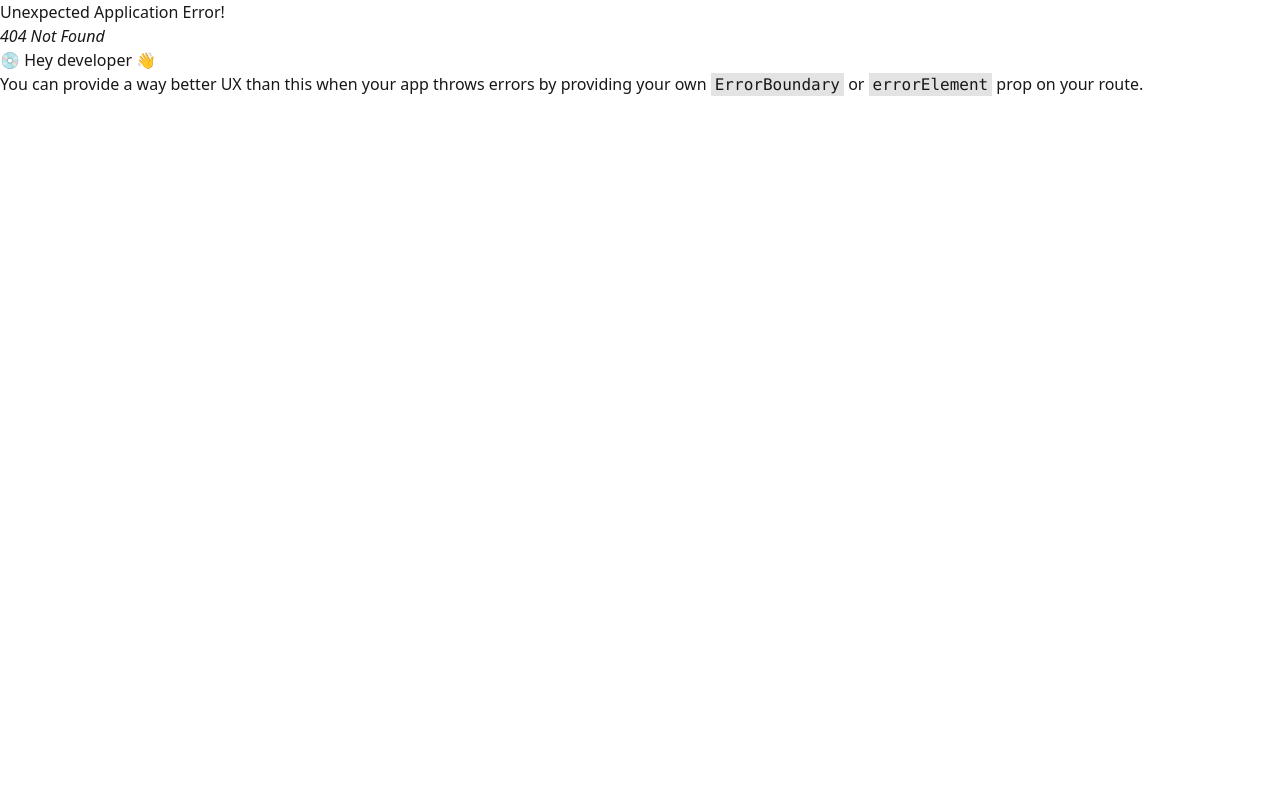
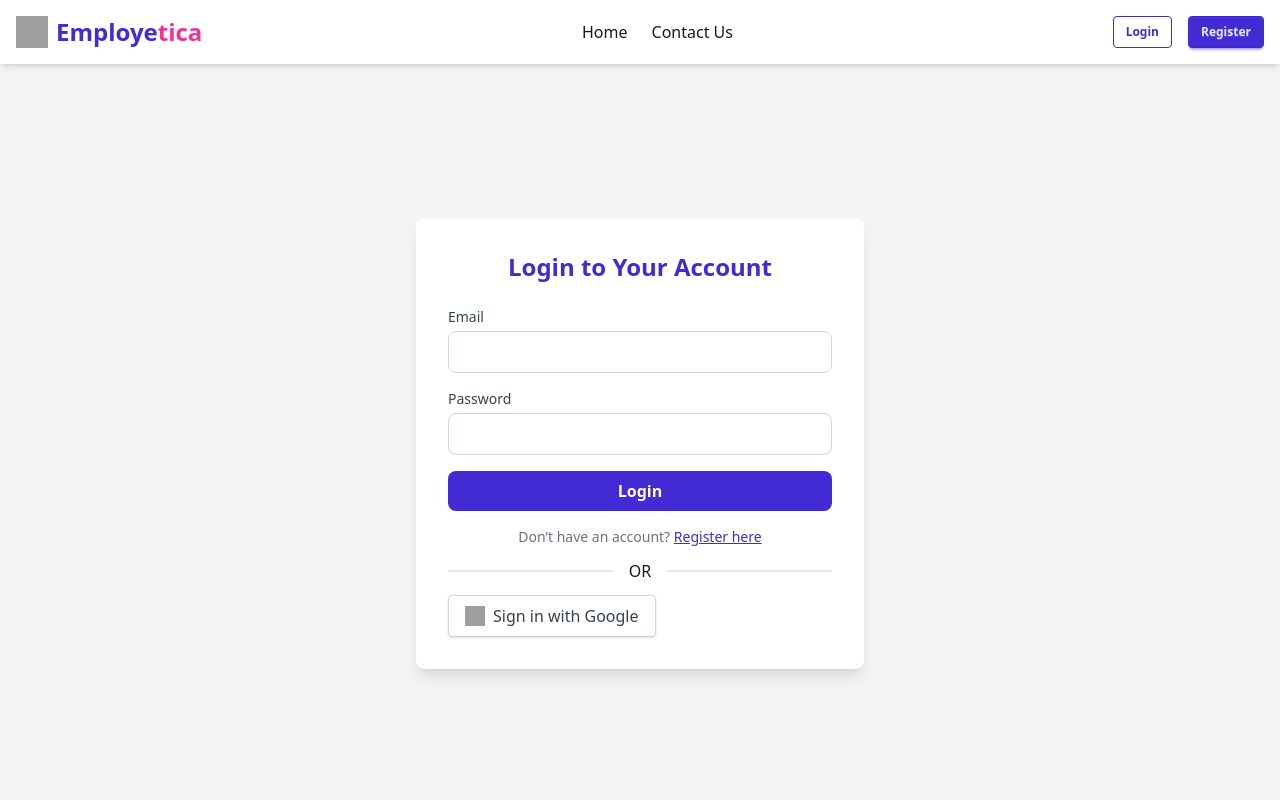
Before and after one commit to nurislam243/Employetica-client, a React (Vite) app: page /login in a window 1280 px wide. Before the commit this address had no page. Shown: the top 800 px of the page. Built offline with nearby package versions, Linux system fonts and the light colour scheme; grey boxes are pictures that could not be loaded.

Commit message:
change registration form

```diff
--- a/package.json
+++ b/package.json
@@ -11,11 +11,14 @@
   },
   "dependencies": {
     "@tailwindcss/vite": "^4.1.11",
+    "axios": "^1.10.0",
     "firebase": "^11.10.0",
     "react": "^19.1.0",
     "react-dom": "^19.1.0",
+    "react-hook-form": "^7.60.0",
     "react-icons": "^5.5.0",
     "react-router": "^7.6.3",
+    "sweetalert2": "^11.22.2",
     "swiper": "^11.2.10",
     "tailwindcss": "^4.1.11"
   },
--- /dev/null
+++ b/src/components/shared/GoogleLogin/GoogleLogin.jsx
@@ -0,0 +1,63 @@
+import { GoogleAuthProvider, signInWithPopup } from "firebase/auth";
+import Swal from "sweetalert2";
+import { auth } from "../../../firebase/firebase.init";
+
+
+const GoogleLogin = () => {
+    const provider = new GoogleAuthProvider();
+
+    const handleGoogleLogin = async () => {
+        try {
+        const result = await signInWithPopup(auth, provider);
+        const user = result.user;
+
+        // Prepare user data to save in MongoDB
+        const userData = {
+            name: user.displayName,
+            email: user.email,
+            photo: user.photoURL,
+            role: "Employee",
+            salary: 25000,
+            bank_account_no: "AC123456789",
+            designation: "Support Staff",
+        };
+
+        // Send to backend
+        const res = await fetch("https://your-backend-url.com/users", {
+            method: "POST",
+            headers: { "Content-Type": "application/json" },
+            body: JSON.stringify(userData),
+        });
+
+        if (res.ok) {
+            Swal.fire({
+            title: "Login Successful!",
+            text: `Welcome, ${user.displayName}`,
+            icon: "success",
+            timer: 2000,
+            showConfirmButton: false,
+            });
+        } else {
+            throw new Error("Failed to save user info.");
+        }
+        } catch (err) {
+        Swal.fire({
+            title: "Login Failed!",
+            text: err.message,
+            icon: "error",
+        });
+        }
+    };
+
+    return (
+        <button
+        onClick={handleGoogleLogin}
+        className="bg-white border border-gray-300 hover:bg-gray-100 text-gray-700 font-medium py-2 px-4 rounded shadow inline-flex items-center gap-2"
+        >
+        <img src="https://img.icons8.com/color/48/google-logo.png" alt="Google" className="w-5 h-5" />
+        Sign in with Google
+        </button>
+    );
+};
+
+export default GoogleLogin;
--- /dev/null
+++ b/src/pages/Auth/Login/Login.jsx
@@ -0,0 +1,107 @@
+import { useForm } from "react-hook-form";
+import Swal from "sweetalert2";
+import { signInWithEmailAndPassword } from "firebase/auth";
+
+import { useNavigate } from "react-router";
+import { auth } from "../../../firebase/firebase.init";
+import GoogleLogin from "../../../components/shared/GoogleLogin/GoogleLogin";
+
+const Login = () => {
+  const navigate = useNavigate();
+  const {
+    register,
+    handleSubmit,
+    setError,
+    formState: { errors, isSubmitted },
+  } = useForm();
+
+  const onSubmit = async ({ email, password }) => {
+    try {
+      const userCredential = await signInWithEmailAndPassword(auth, email, password);
+
+      Swal.fire({
+        icon: "success",
+        title: "Login Successful",
+        showConfirmButton: false,
+        timer: 1500,
+      });
+
+      navigate("/dashboard");
+    } catch (error) {
+      let message = "Login failed!";
+      if (error.code === "auth/user-not-found") {
+        message = "User not found.";
+      } else if (error.code === "auth/wrong-password") {
+        message = "Incorrect password.";
+      }
+
+      Swal.fire({
+        icon: "error",
+        title: "Login Failed",
+        text: message,
+      });
+    }
+  };
+
+  return (
+    <div className="flex justify-center items-center min-h-screen bg-gray-100 px-4">
+      <div className="bg-white shadow-lg rounded-lg p-8 w-full max-w-md">
+        <h2 className="text-2xl font-bold mb-6 text-center text-primary">Login to Your Account</h2>
+
+        <form onSubmit={handleSubmit(onSubmit)} className="space-y-4">
+          {/* Email Field */}
+          <div>
+            <label className="block text-sm font-medium text-gray-700 mb-1">Email</label>
+            <input
+              type="email"
+              {...register("email", { required: "Email is required" })}
+              className={`w-full border px-4 py-2 rounded-lg focus:outline-none ${
+                errors.email ? "border-red-500" : "border-gray-300 focus:border-primary"
+              }`}
+            />
+            {errors.email && (
+              <p className="text-red-500 text-sm mt-1">{errors.email.message}</p>
+            )}
+          </div>
+
+          {/* Password Field */}
+          <div>
+            <label className="block text-sm font-medium text-gray-700 mb-1">Password</label>
+            <input
+              type="password"
+              {...register("password", {
+                required: isSubmitted && !errors.email ? "Password is required" : false,
+              })}
+              className={`w-full border px-4 py-2 rounded-lg focus:outline-none ${
+                errors.password ? "border-red-500" : "border-gray-300 focus:border-primary"
+              }`}
+            />
+            {errors.password && (
+              <p className="text-red-500 text-sm mt-1">{errors.password.message}</p>
+            )}
+          </div>
+
+          <button
+            type="submit"
+            className="w-full bg-primary text-white font-semibold py-2 rounded-lg hover:bg-primary/90 transition"
+          >
+            Login
+          </button>
+        </form>
+
+        <p className="text-sm text-gray-500 mt-4 text-center">
+          Don’t have an account?{" "}
+          <a href="/register" className="text-primary underline hover:text-primary/80">
+            Register here
+          </a>
+        </p>
+
+        <div className="divider">OR</div>
+
+        <GoogleLogin></GoogleLogin>
+      </div>
+    </div>
+  );
+};
+
+export default Login;
--- a/src/pages/Auth/Registration/Registration.jsx
+++ b/src/pages/Auth/Registration/Registration.jsx
@@ -1,120 +1,212 @@
+import { useForm } from "react-hook-form";
+import Swal from "sweetalert2";
 import { useState } from "react";
-import { useNavigate } from "react-router";
-import { FaGoogle } from "react-icons/fa";
+import { createUserWithEmailAndPassword, updateProfile } from "firebase/auth";
+import axios from "axios";
+import { auth } from "../../../firebase/firebase.init";
 
 const Registration = () => {
-  const navigate = useNavigate();
-  const [imagePreview, setImagePreview] = useState(null);
+  const {
+    register,
+    handleSubmit,
+    watch,
+    formState: { errors },
+    setError,
+  } = useForm();
 
-  const handleRegister = async (e) => {
-    e.preventDefault();
-    const form = e.target;
+  const [loading, setLoading] = useState(false);
+  const password = watch("password");
 
-    const name = form.name.value;
-    const email = form.email.value;
-    const password = form.password.value;
-    const role = form.role.value;
-    const bank = form.bank.value;
-    const salary = form.salary.value;
-    const designation = form.designation.value;
-    const image = form.photo.files[0];
+  const onSubmit = async (data) => {
+    const {
+      name,
+      email,
+      password,
+      role,
+      bank_account_no,
+      salary,
+      designation,
+      photo,
+    } = data;
 
-    // ✅ Password Validation
-    const passwordRegex = /^(?=.*[A-Z])(?=.*[\W_]).{6,}$/;
-    if (!passwordRegex.test(password)) {
-      // return toast.error(
-      //   "Password must be 6+ characters, include a capital letter & special character."
-      // );
+    // photo validation
+    if (!photo[0]) {
+      return Swal.fire("Error", "Please upload a photo", "error");
     }
 
-    // ✅ Image Upload to imgbb
+    setLoading(true);
+
+    try {
+      // 1. Upload image to imgbb
       const formData = new FormData();
-    formData.append("image", image);
+      formData.append("image", photo[0]);
+      const imgbbKey = import.meta.env.VITE_IMGBB_KEY;
+      const imgRes = await axios.post(
+        `https://api.imgbb.com/1/upload?key=${imgbbKey}`,
+        formData
+      );
+      const photoURL = imgRes.data.data.display_url;
 
-    const imgbbKey = import.meta.env.VITE_IMGBB_KEY;
-    const uploadRes = await fetch(`https://api.imgbb.com/1/upload?key=${imgbbKey}`, {
-      method: "POST",
-      body: formData,
+      // 2. Create user in Firebase
+      const userCredential = await createUserWithEmailAndPassword(
+        auth,
+        email,
+        password
+      );
+      await updateProfile(userCredential.user, {
+        displayName: name,
+        photoURL,
       });
-    const imgData = await uploadRes.json();
-    const photoURL = imgData?.data?.url;
 
-    // ✅ Call your Firebase registration logic here (not included)
-    const userData = {
+      // 3. Save user to DB
+      const newUser = {
         name,
         email,
-      photoURL,
-      bank_account_no: bank,
+        photo: photoURL,
+        role,
+        bank_account_no,
         salary,
         designation,
-      role,
+        isVerified: false,
+        createdAt: new Date(),
       };
 
-    console.log("Registered User:", userData);
-    // toast.success("Registration Successful!");
-    form.reset();
-    navigate("/dashboard");
-  };
+      await axios.post(`${import.meta.env.VITE_API_URL}/users`, newUser);
 
-  const handleImagePreview = (e) => {
-    const file = e.target.files[0];
-    if (file) {
-      const previewURL = URL.createObjectURL(file);
-      setImagePreview(previewURL);
+      Swal.fire("Success", "Account created successfully!", "success");
+    } catch (err) {
+      console.error(err);
+      if (err.code === "auth/email-already-in-use") {
+        setError("email", {
+          type: "manual",
+          message: "This email is already in use",
+        });
+      } else {
+        Swal.fire("Error", err.message, "error");
+      }
+    } finally {
+      setLoading(false);
     }
   };
 
   return (
-    <div className="max-w-xl mx-auto p-6 bg-base-100 shadow rounded">
-      <h2 className="text-2xl font-bold text-center mb-4 text-primary">Register</h2>
-      <form onSubmit={handleRegister} className="space-y-4">
-        <div className="grid grid-cols-2 gap-4">
-          <input type="text" name="name" placeholder="Full Name" className="input input-bordered w-full" required />
-          <input type="email" name="email" placeholder="Email" className="input input-bordered w-full" required />
-        </div>
+    <div className="max-w-md mx-auto bg-white shadow-md rounded-xl p-6 mt-10">
+      <h2 className="text-2xl font-bold mb-4 text-center">Register</h2>
+      <form onSubmit={handleSubmit(onSubmit)} className="space-y-4">
+        {/* Name */}
+        <input
+          {...register("name", { required: "Name is required" })}
+          className="input input-bordered w-full"
+          placeholder="Full Name"
+        />
+        {errors.name && (
+          <p className="text-red-500 text-sm">{errors.name.message}</p>
+        )}
 
-        <input type="password" name="password" placeholder="Password" className="input input-bordered w-full" required />
+        {/* Email */}
+        <input
+          type="email"
+          {...register("email", { required: "Email is required" })}
+          className="input input-bordered w-full"
+          placeholder="Email"
+        />
+        {errors.email && (
+          <p className="text-red-500 text-sm">{errors.email.message}</p>
+        )}
 
-        <div className="grid grid-cols-2 gap-4">
-          <input type="text" name="bank" placeholder="Bank Account No" className="input input-bordered w-full" required />
-          <input type="number" name="salary" placeholder="Salary" className="input input-bordered w-full" required />
-        </div>
+        {/* Password */}
+        <input
+          type="password"
+          {...register("password", {
+            required: "Password is required",
+            validate: {
+              minLength: (v) =>
+                v.length >= 6 || "Password must be at least 6 characters",
+              hasUpper: (v) =>
+                /[A-Z]/.test(v) ||
+                "Password must include at least one capital letter",
+              hasSpecial: (v) =>
+                /[!@#$%^&*]/.test(v) ||
+                "Password must include at least one special character",
+            },
+          })}
+          className="input input-bordered w-full"
+          placeholder="Password"
+        />
+        {errors.password && (
+          <p className="text-red-500 text-sm">{errors.password.message}</p>
+        )}
 
-        <input type="text" name="designation" placeholder="Designation (e.g. Sales Assistant)" className="input input-bordered w-full" required />
+        {/* Role */}
+        <select
+          {...register("role", { required: "Please select a role" })}
+          className="select select-bordered w-full"
+        >
+          <option value="">Select Role</option>
+          <option value="Employee">Employee</option>
+          <option value="HR">HR</option>
+        </select>
+        {errors.role && (
+          <p className="text-red-500 text-sm">{errors.role.message}</p>
+        )}
 
-        {/* Role Dropdown */}
-        <select name="role" required className="select select-bordered w-full">
-          <option value="" disabled selected>
-            Select Role
-          </option>
-          <option value="employee">Employee</option>
-          <option value="hr">HR</option>
-        </select>
+        {/* Designation */}
+        <input
+          {...register("designation", {
+            required: "Designation is required",
+          })}
+          className="input input-bordered w-full"
+          placeholder="Designation (e.g., Digital Marketer)"
+        />
+        {errors.designation && (
+          <p className="text-red-500 text-sm">{errors.designation.message}</p>
+        )}
 
-        {/* Photo Upload */}
-        <div>
+        {/* Bank Account Number */}
+        <input
+          {...register("bank_account_no", {
+            required: "Bank account number is required",
+          })}
+          className="input input-bordered w-full"
+          placeholder="Bank Account Number"
+        />
+        {errors.bank_account_no && (
+          <p className="text-red-500 text-sm">
+            {errors.bank_account_no.message}
+          </p>
+        )}
+
+        {/* Salary */}
+        <input
+          type="number"
+          {...register("salary", { required: "Salary is required" })}
+          className="input input-bordered w-full"
+          placeholder="Salary"
+        />
+        {errors.salary && (
+          <p className="text-red-500 text-sm">{errors.salary.message}</p>
+        )}
+
+        {/* Photo */}
         <input
           type="file"
-            name="photo"
           accept="image/*"
-            onChange={handleImagePreview}
+          {...register("photo", { required: "Please upload your photo" })}
           className="file-input file-input-bordered w-full"
-            required
         />
-          {imagePreview && (
-            <img src={imagePreview} alt="Preview" className="w-24 h-24 rounded mt-2" />
+        {errors.photo && (
+          <p className="text-red-500 text-sm">{errors.photo.message}</p>
         )}
-        </div>
 
-        <button type="submit" className="btn btn-primary w-full">
-          Register
+        {/* Submit Button */}
+        <button
+          type="submit"
+          disabled={loading}
+          className="btn btn-primary w-full"
+        >
+          {loading ? "Registering..." : "Register"}
         </button>
       </form>
-
-      <div className="divider">OR</div>
-      <button className="btn btn-outline btn-secondary w-full">
-        <FaGoogle className="mr-2" /> Continue with Google
-      </button>
     </div>
   );
 };
--- a/src/router/router.jsx
+++ b/src/router/router.jsx
@@ -3,6 +3,7 @@ import MainLayouts from "../layouts/MainLayouts/MainLayouts";
 import Home from "../pages/Home/Home/Home";
 import Registration from "../pages/Auth/Registration/Registration";
 import ContactUs from "../pages/ContactUs/ContactUs";
+import Login from "../pages/Auth/Login/Login";
 
 
 
@@ -22,6 +23,10 @@ export const router = createBrowserRouter([
       {
         path: '/register',
         Component: Registration
+      },
+      {
+        path: '/login',
+        Component: Login
       }
     ]
   },
```
Also changed, not shown: 1 other file (tests, documents, lock files or other folders). Lines whose indentation alone changed are shown as unchanged.
